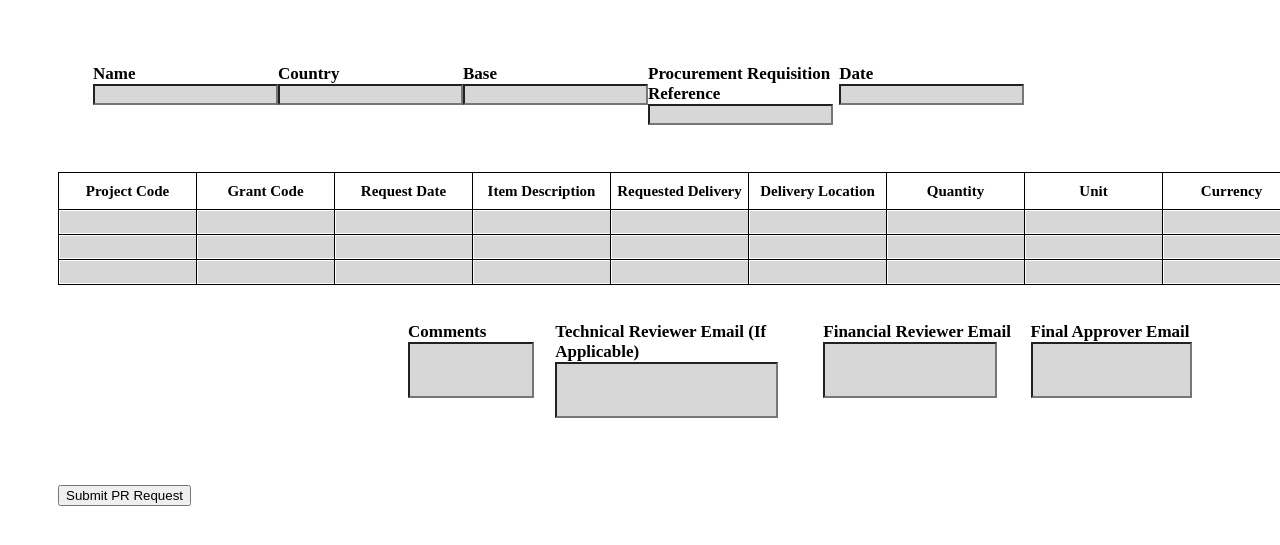
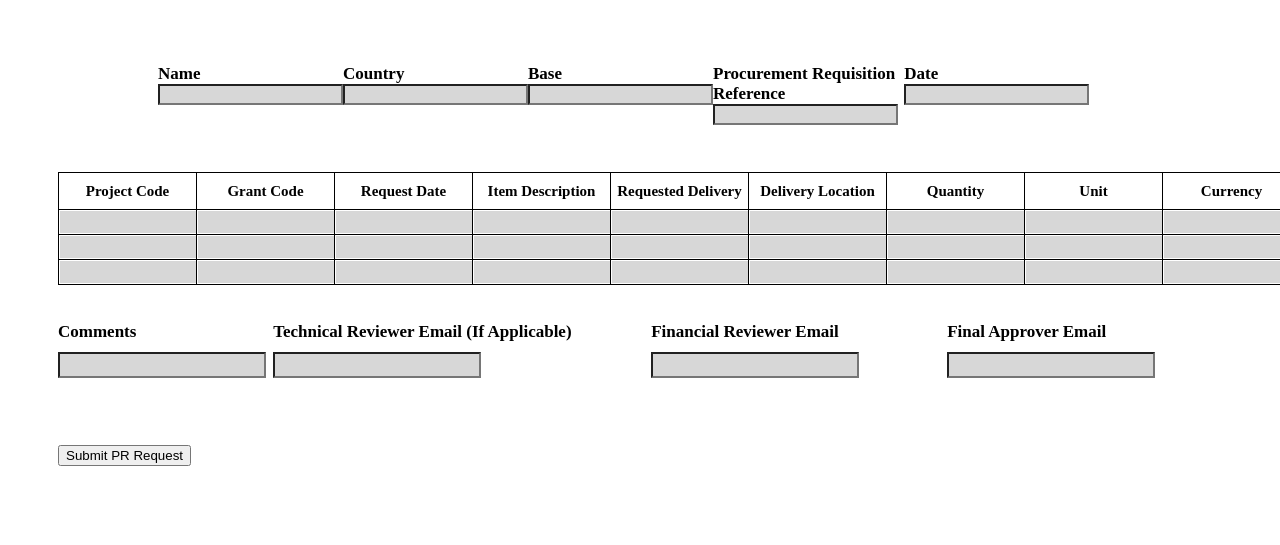
Before and after one commit to mattzamat/SGA, a plain HTML site: page index.html in a window 1280 px wide. Shown: the part 61-606 px from the top of the page. Drawn offline with Linux system fonts and the light colour scheme.

Commit message:
Update style.css

```diff
--- a/style.css
+++ b/style.css
@@ -6,14 +6,14 @@ body {
   display: flex;
   justify-content: space-around;
   max-width: 80%;
-  margin-left: 35px;
+  margin-left: 100px;
   margin-top: 50px
 }
 
 .footer {
   display: flex;
-  margin-left: 350px;
-  margin-top: 20px
+  justify-content: space-evenly;
+  margin-top: 20px;
 }
 
 form {
@@ -56,8 +56,9 @@ th {
 
 .bottom {
   background-color: rgb(215, 215, 215);
-  width: 80%;
-  height: 50px;
+  width: 200px;
+  height: 20px;
+  margin-top: 10px
 }
 
 button {
```
